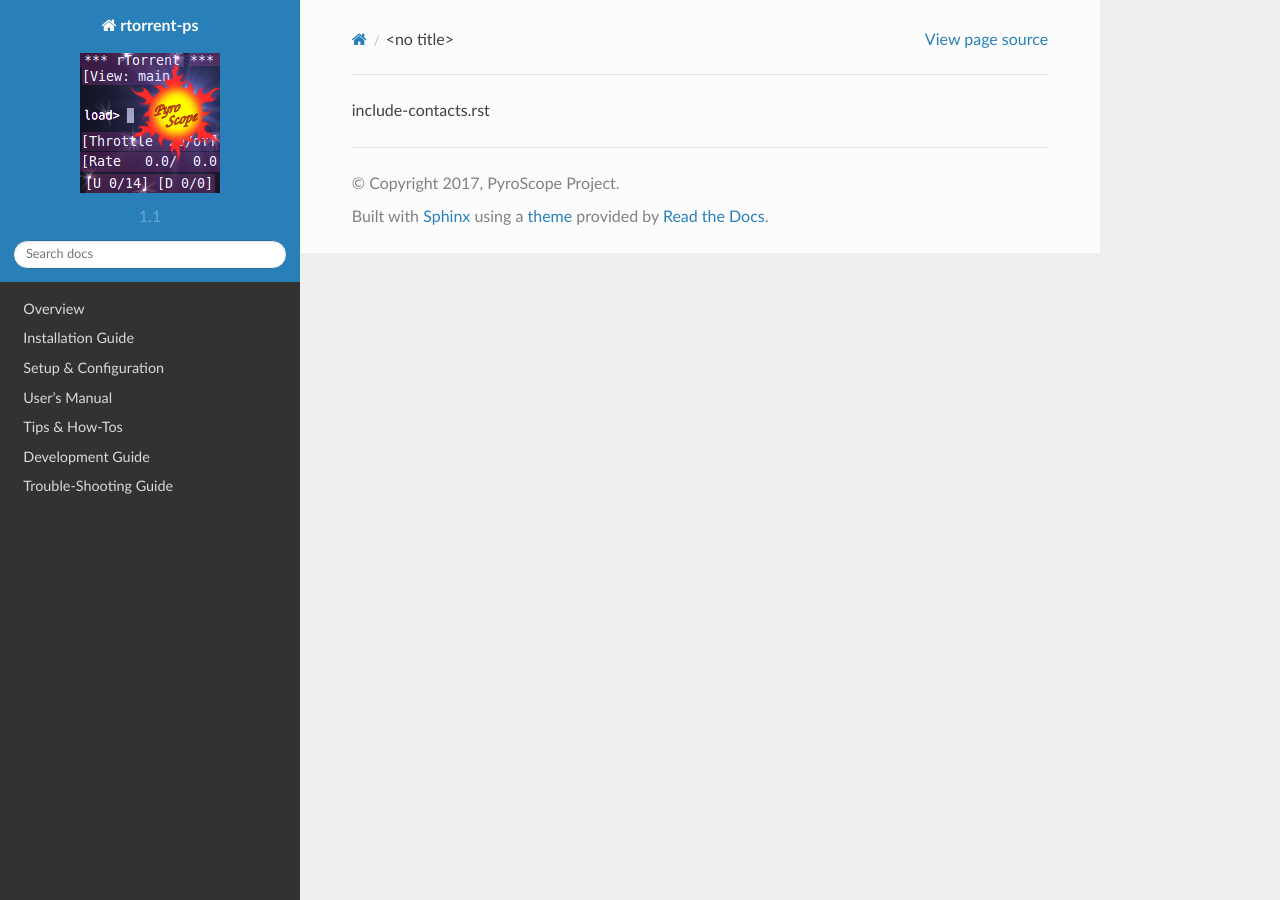
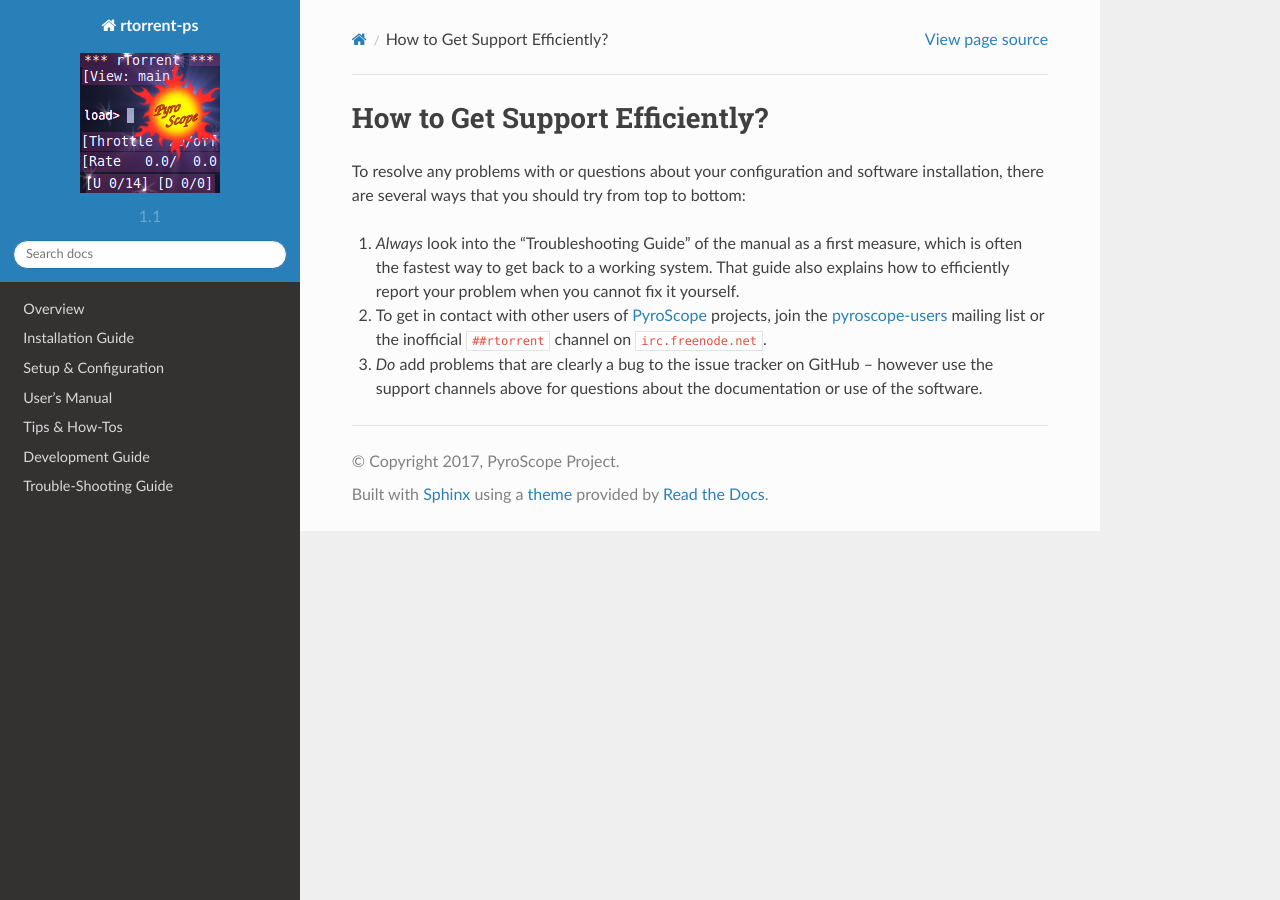
Before and after one commit to pyroscope/rtorrent-ps, a Sphinx documentation site: the page built from docs/SUPPORT.rst, in a window 1280 px wide. Built offline with Sphinx 7.4.7 and the Read the Docs theme 2.0.0, drawn with Linux system fonts in a browser that asks for light colours.

Commit message:
GH doesn't grok symlinks

```diff
--- a/docs/SUPPORT.rst
+++ b/docs/SUPPORT.rst
@@ -1 +1,21 @@
-include-contacts.rst
+How to Get Support Efficiently?
+===============================
+
+To resolve any problems with or questions about your configuration
+and software installation, there are several ways that you should try
+from top to bottom:
+
+#. *Always* look into the “Troubleshooting Guide” of the manual as a first measure,
+   which is often the fastest way to get back to a working system.
+   That guide also explains how to efficiently report your problem
+   when you cannot fix it yourself.
+#. To get in contact with other users of `PyroScope`_ projects, join the
+   `pyroscope-users`_ mailing list or the inofficial ``##rtorrent``
+   channel on ``irc.freenode.net``.
+#. *Do* add problems that are clearly a bug to the issue tracker on GitHub
+   – however use the support channels above for questions about the documentation
+   or use of the software.
+
+.. _`PyroScope`: https://github.com/pyroscope
+.. _`pyroscope-users`: http://groups.google.com/group/pyroscope-users
+.. _`rTorrent-PS`: https://github.com/pyroscope/rtorrent-ps
```
